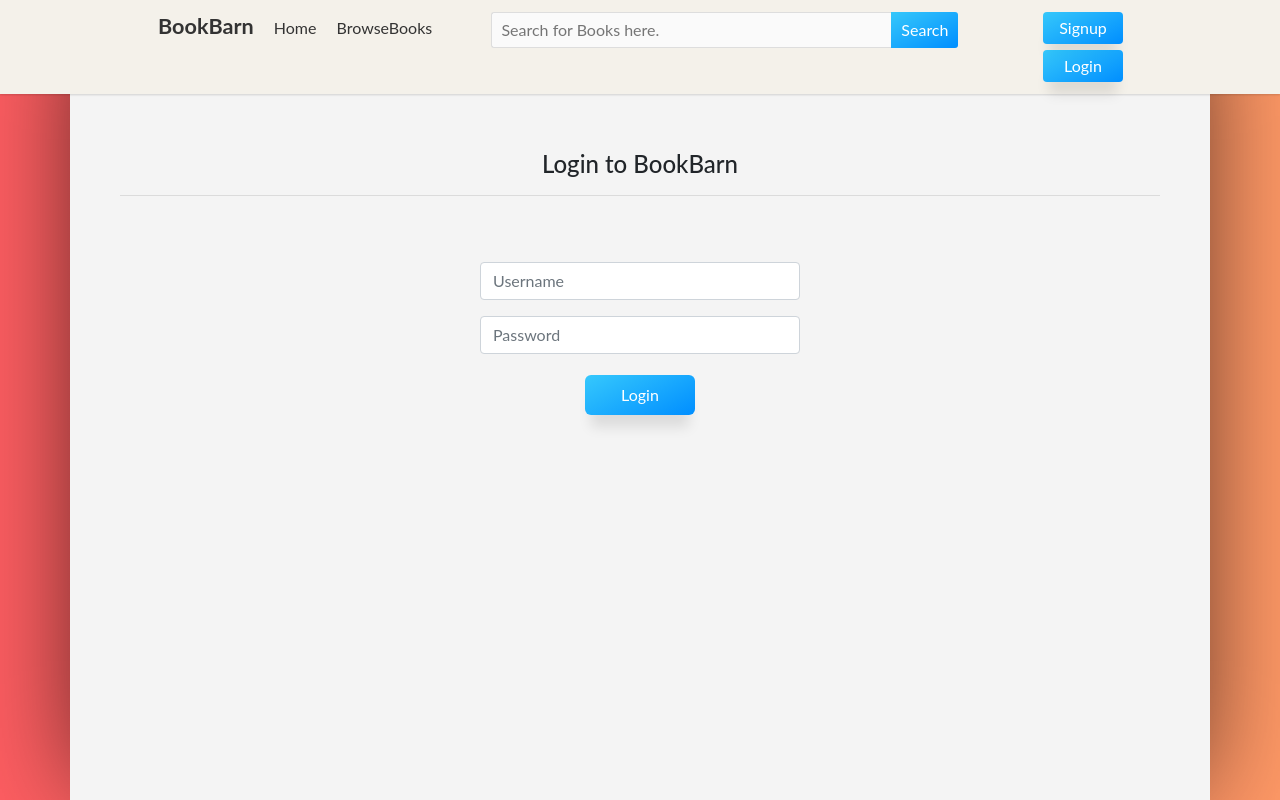
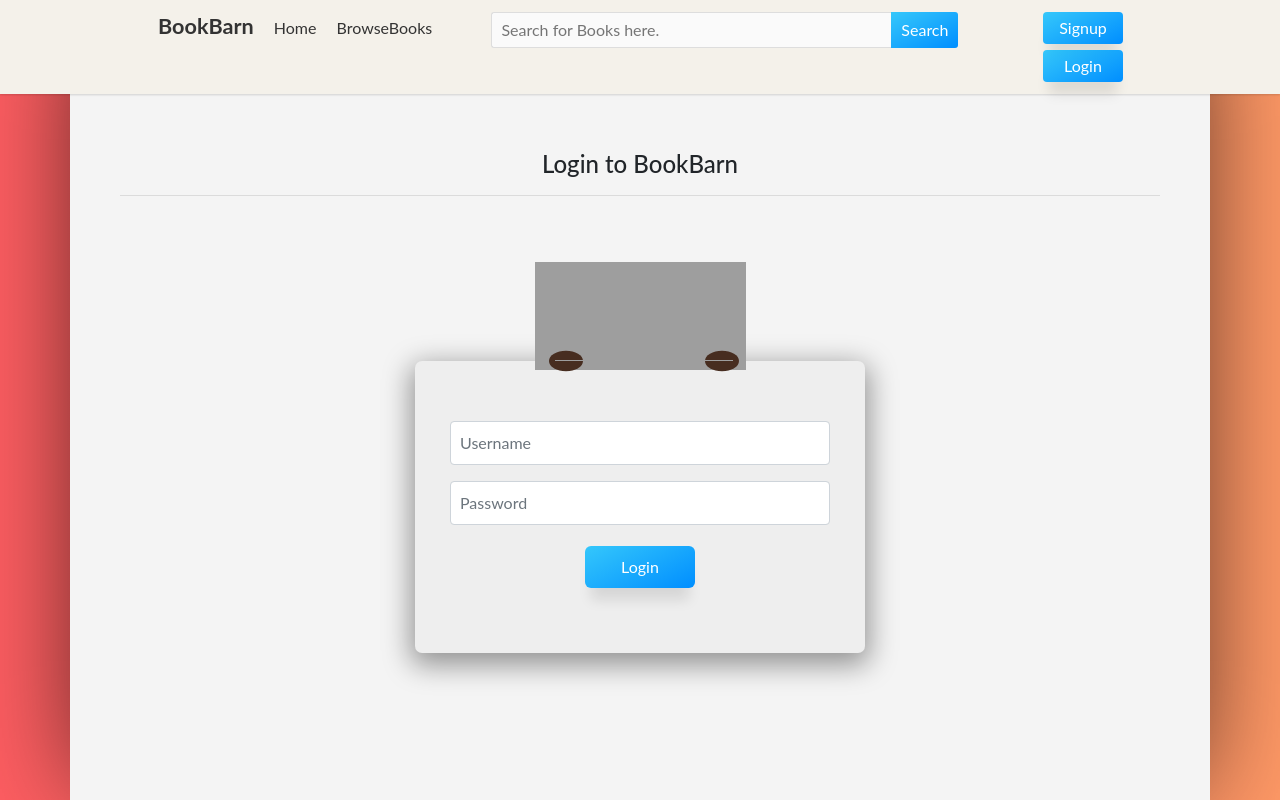
Before and after one commit to k3v007/BookBarn-OnlineBookStore, a Django app: page /login/ in a window 1280 px wide. Run offline with Django 3.2, Linux system fonts and the light colour scheme; some libraries are stand-ins or nearby versions; grey boxes are pictures that could not be loaded.

Commit message:
OWL Magic!

```diff
--- a/BookBarnV2/BookBarnApp/forms.py
+++ b/BookBarnV2/BookBarnApp/forms.py
@@ -240,7 +240,7 @@ class LoginForm(forms.ModelForm):
             max_length=50,
             widget=forms.PasswordInput(
                     attrs={
-                        "class":"form-control",
+                        "class":"form-control password",
                         "placeholder":"Password",
                         "id":"id_password",
                         }
--- a/BookBarnV2/Static/css/main.css
+++ b/BookBarnV2/Static/css/main.css
@@ -48,6 +48,80 @@ html {
     -moz-box-shadow: 0px 0px 108px -16px rgba(0,0,0,0.75);
     box-shadow: 0px 0px 108px -16px rgba(0,0,0,0.75);
 }
+
+
+
+/*xxxxxxxxxxxxxxxxxxxxxxxxxxxxxxx*/
+        /*LoginPage Owl*/
+/*xxxxxxxxxxxxxxxxxxxxxxxxxxxxxxx*/
+
+
+.owl {
+  margin: auto;
+  margin-bottom: -9px;
+  width: 211px;
+  height: 108px;
+  background-image: url("https://dash.readme.io/img/owl-login.png");
+  position: relative;
+}
+
+.owl .hand {
+  width: 34px;
+  height: 34px;
+  border-radius: 40px;
+  background-color: #472d20;
+  transform: scaleY(0.6);
+  position: absolute;
+  left: 14px;
+  bottom: -8px;
+  transition: 0.3s ease-out;
+}
+
+.owl .hand.password {
+  transform: translateX(42px) translateY(-15px) scale(0.7);
+}
+
+.owl .hand.hand-r {
+  left: 170px;
+}
+
+.owl .hand.hand-r.password {
+  transform: translateX(-42px) translateY(-15px) scale(0.7);
+}
+
+.owl .arms {
+  position: absolute;
+  top: 58px;
+  height: 41px;
+  width: 100%;
+  overflow: hidden;
+}
+
+.owl .arms .arm {
+  width: 40px;
+  height: 65px;
+  background-image: url("https://dash.readme.io/img/owl-login-arm.png");
+  position: absolute;
+  left: 20px;
+  top: 40px;
+  transition: 0.3s ease-out;
+}
+
+.owl .arms .arm.password {
+  transform: translateX(40px) translateY(-40px);
+}
+
+.owl .arms .arm.arm-r {
+  left: 158px;
+  transform: scaleX(-1);
+}
+
+.owl .arms .arm.arm-r.password {
+  transform: translateX(-40px) translateY(-40px) scaleX(-1);
+}
+
+
+
 
 /*xxxxxxxxxxxxxxxxxxxxxxxxxxxxxxx*/
         /*Navbar Styles*/
@@ -233,10 +307,25 @@ html {
     margin: 50px 0;
 }
 
+.loginFormWrapper {
+    background-color: #eeeeee;
+    padding: 60px 35px;
+    margin: auto;
+    margin-top: -9px;
+    border-radius: 7px;
+ -webkit-box-shadow: 0px 8px 28px 4px rgba(0,0,0,0.4);
+-moz-box-shadow: 0px 8px 28px 4px rgba(0,0,0,0.4);
+box-shadow: 0px 8px 28px 4px rgba(0,0,0,0.4);
+}
+
 .loginPageForm {
-    max-width: 350px;
+    max-width: 450px;
     margin: 0 auto;
     text-align: center;
+}
+
+.loginPageForm input {
+    padding: 9px;
 }
 
 .loginPageButton {
--- a/BookBarnV2/Templates/BookBarnApp/login.html
+++ b/BookBarnV2/Templates/BookBarnApp/login.html
@@ -14,14 +14,37 @@
         </div>
     </div>
     <div class="row">
-		<div class="col loginPageForm">
+        <div class="col">
+
+            <div class="owl">
+              <div class="hand"></div>
+              <div class="hand hand-r"></div>
+              <div class="arms">
+                <div class="arm"></div>
+                <div class="arm arm-r"></div>
+              </div>
+            </div>
+
+            <div class="loginFormWrapper loginPageForm">
                 <form id="login_form" method="post" action="{% url 'loginView' %}">
                     {% csrf_token %}
                     {{ form.as_p }}
                     <input class="loginPageButton" type="submit" class="btn btn-success" value="Login" />
                 </form>
             </div>
+
+        </div>
     </div>
 </div>
 
+
+<!-- Owl Magic -->
+<script>
+    $('input[type="password"]').on('focus', () => {
+      $('*').addClass('password');
+    }).on('focusout', () => {
+      $('*').removeClass('password');
+    });;
+</script>
+
 {% endblock %}
```
Lines whose indentation alone changed are shown as unchanged.
